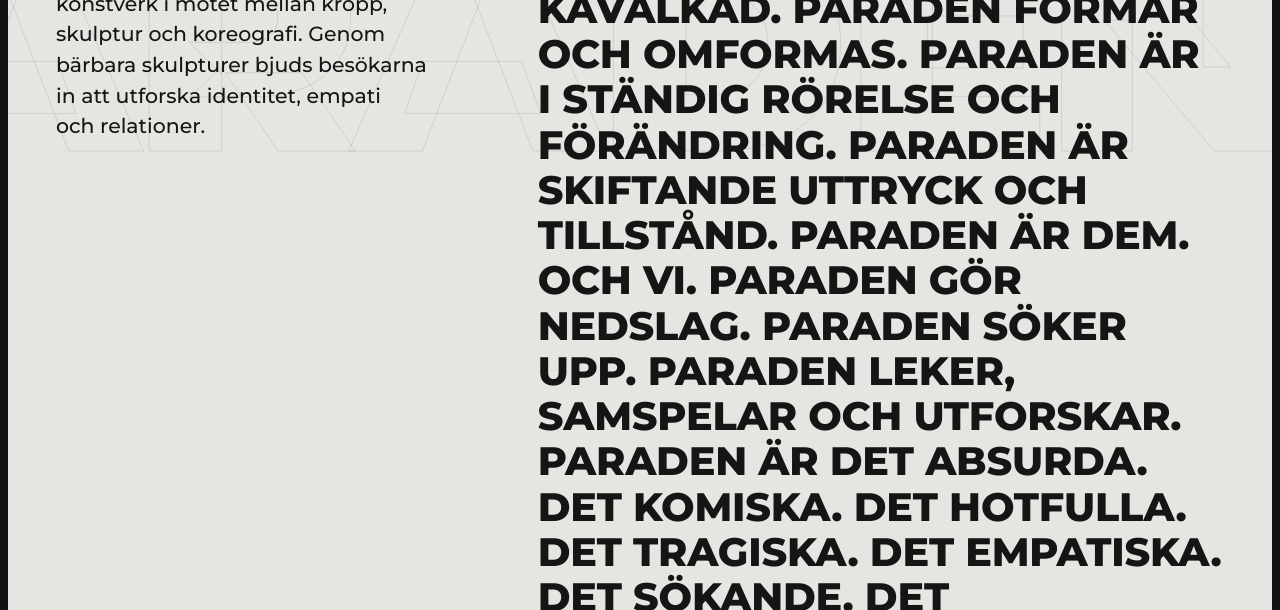
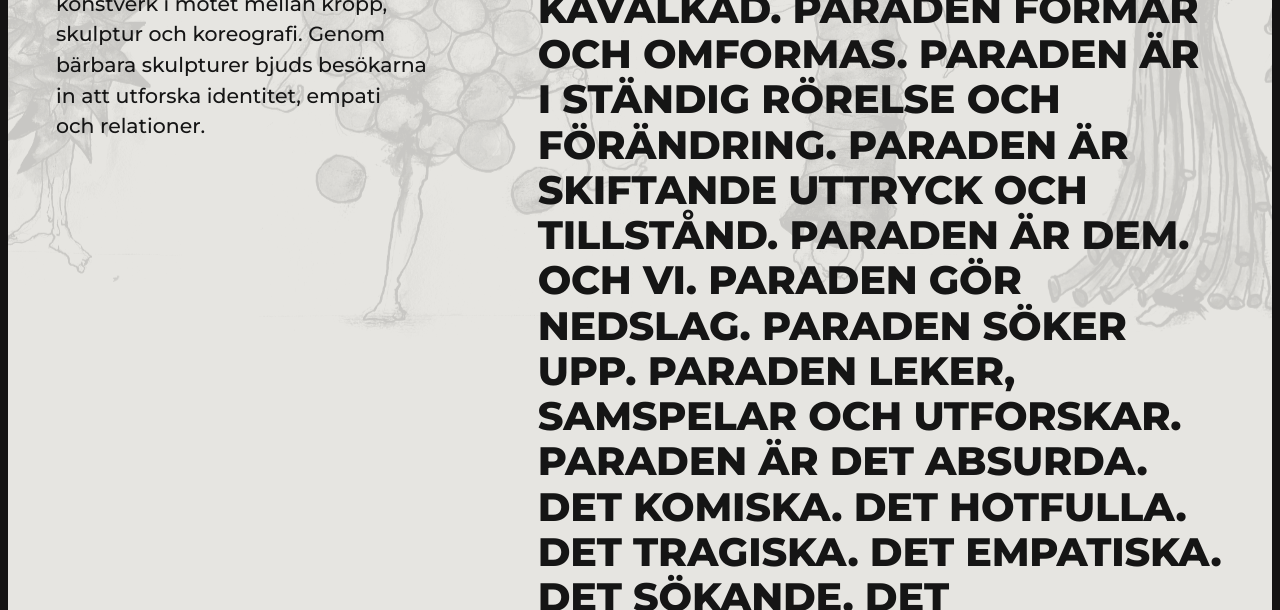
Before and after one commit to olssonjoakim-hub/Paraden, a plain HTML site: page index.html in a window 1280 px wide. Shown: the part 1202-1812 px from the top of the page. Drawn offline with Linux system fonts and the light colour scheme.

Commit message:
Illustrationer i bakgrunden bakom manifestet
Fem dräktillustrationer i gråskala, frilagda från pappret, ersätter
konturorden PARADEN. De ligger svagt på rad och glider vid scroll.

Co-Authored-By: Claude Opus 5.5 <noreply@anthropic.com>
Claude-Session: https://claude.ai/code/session_012PGSXCkftbdo1f8oNxKzzH

```diff
--- a/index.html
+++ b/index.html
@@ -149,18 +149,25 @@ body::after {
   overflow: hidden;
   padding-block: clamp(80px, 14vh, 160px);
 }
+/* Rad med illustrationer av paraddräkterna, svaga i bakgrunden */
 .ghost {
   position: absolute;
-  top: 6%;
+  top: 8%;
   left: 0;
-  white-space: nowrap;
+  display: flex;
+  align-items: flex-end;
+  gap: clamp(32px, 6vw, 110px);
   pointer-events: none;
-  font: 900 clamp(7rem, 24vw, 22rem)/1 var(--display);
-  letter-spacing: -.02em;
-  color: transparent;
-  -webkit-text-stroke: 1px rgba(21, 21, 21, .1);
+  opacity: .14;
   will-change: transform;
 }
+.ghost img {
+  height: clamp(260px, 60vh, 600px);
+  width: auto;
+  max-width: none;
+  flex: none;
+}
+.ghost img:nth-child(even) { margin-bottom: 6vh; }
 .manifest__grid {
   position: relative;
   display: grid;
@@ -496,7 +503,7 @@ body::after {
 
 <main>
   <section class="manifest" id="om" aria-labelledby="om-rubrik">
-    <div class="ghost" id="ghost" aria-hidden="true">PARADEN PARADEN PARADEN</div>
+    <div class="ghost" id="ghost" aria-hidden="true"><img src="bilder/figur-1.webp" alt="" loading="lazy" decoding="async"><img src="bilder/figur-2.webp" alt="" loading="lazy" decoding="async"><img src="bilder/figur-3.webp" alt="" loading="lazy" decoding="async"><img src="bilder/figur-4.webp" alt="" loading="lazy" decoding="async"><img src="bilder/figur-5.webp" alt="" loading="lazy" decoding="async"></div>
     <div class="wrap manifest__grid">
       <div class="manifest__intro" data-speed=".06">
         <p class="eyebrow" id="om-rubrik">Om verket</p>
@@ -946,7 +953,7 @@ body::after {
     }
 
     const pm = progress(manifest, vh);
-    ghost.style.transform = `translate3d(${lerp(5, -45, pm)}vw, ${lerp(0, 40, pm)}vh, 0)`;
+    ghost.style.transform = `translate3d(${lerp(15, -75, pm)}vw, ${lerp(0, 18, pm)}vh, 0)`;
     const line = vh * .7;
     for (const s of sentences) {
       const r = s.getBoundingClientRect();
```
Also changed, not shown: bilder/figur-1.webp (added), bilder/figur-2.webp (added), bilder/figur-3.webp (added), bilder/figur-4.webp (added), bilder/figur-5.webp (added).
